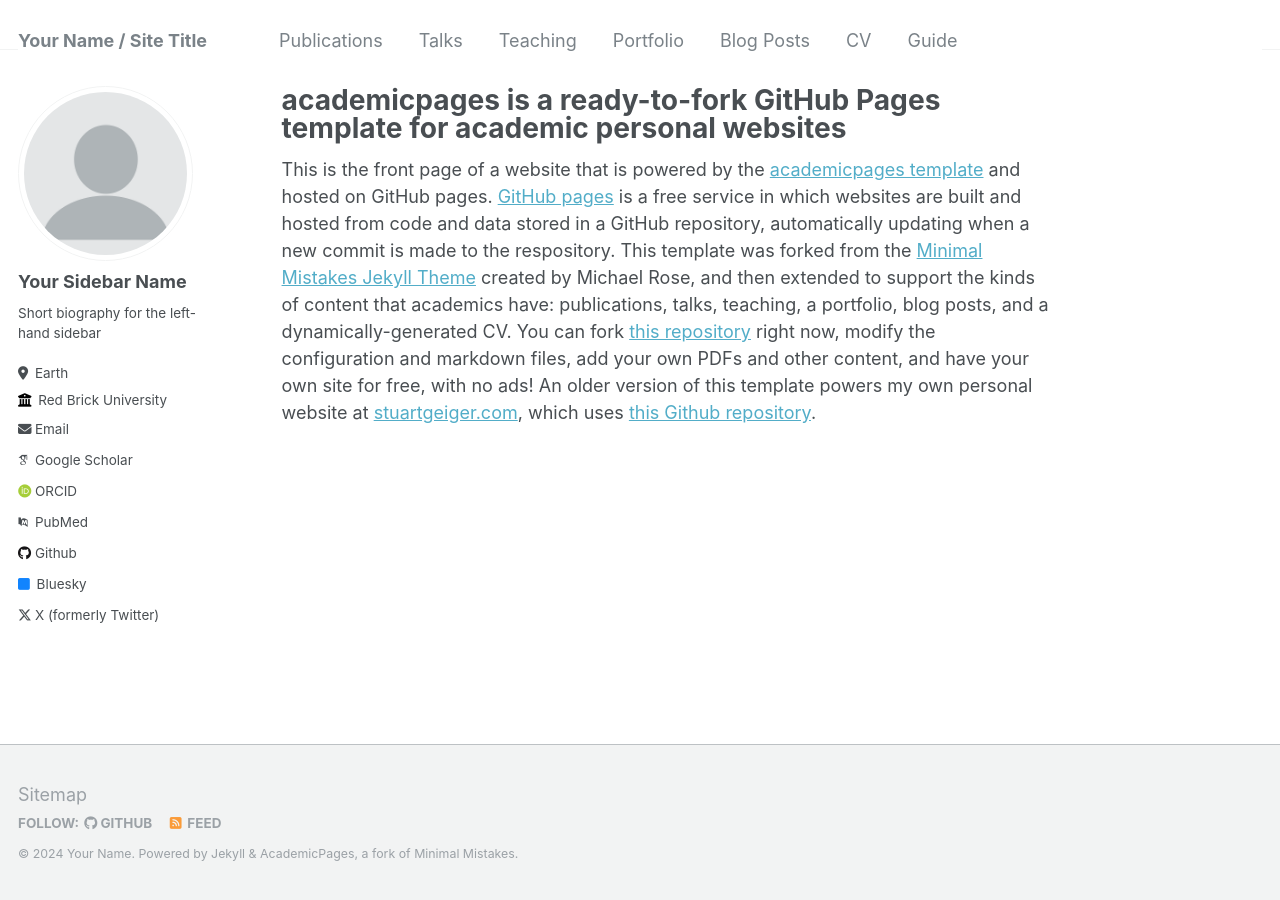
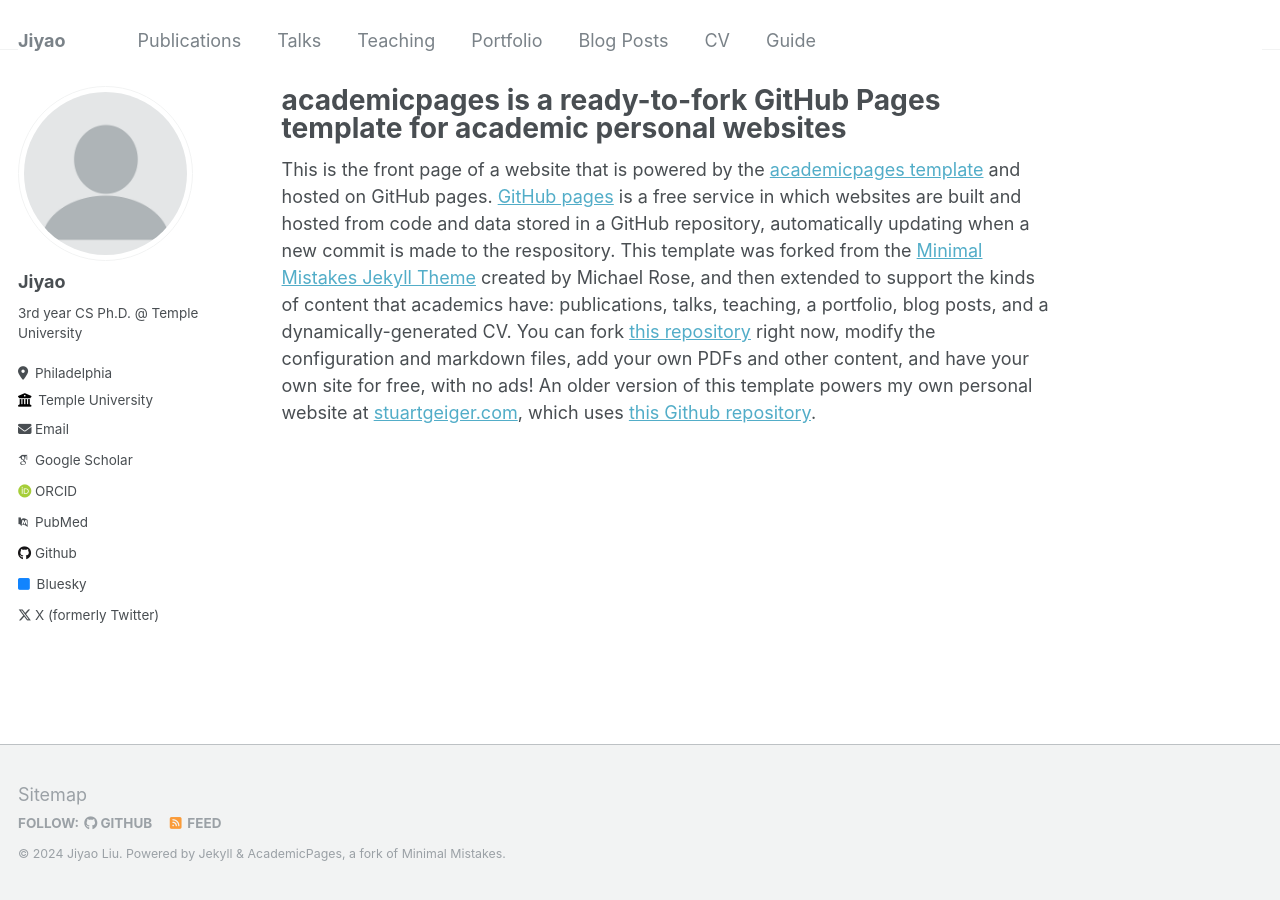
Before and after one commit to Jiyao17/Jiyao17.github.io-backup, a Jekyll site: the page built from _pages/about.md, in a window 1280 px wide. Built offline with Jekyll 4.4.1, drawn with Linux system fonts in a browser that asks for light colours; some web fonts are replaced.

Commit message:
Update _config.yml

```diff
--- a/_config.yml
+++ b/_config.yml
@@ -8,13 +8,13 @@
 
 # Basic Site Settings
 locale                   : "en-US"
-title                    : "Your Name / Site Title"
+title                    : "Jiyao"
 title_separator          : "-"
-name                     : &name "Your Name"
+name                     : &name "Jiyao Liu"
 description              : &description "personal description"
-url                      : https://academicpages.github.io # the base hostname & protocol for your site e.g. "https://mmistakes.github.io"
+url                      : https://Jiyao17.github.io # the base hostname & protocol for your site e.g. "https://mmistakes.github.io"
 baseurl                  : "" # the subpath of your site, e.g. "/blog"
-repository               : "academicpages/academicpages.github.io"
+repository               : "Jiyao17/jiyao17.github.io"
 
 # Site Author - The following control what appear as part of the author content on the side bar.
 #               If a field is blank the icon and link will not appear, otherwise it will be shown.
@@ -22,13 +22,13 @@ repository               : "academicpages/academicpages.github.io"
 author:
   # Biographic information
   avatar           : "profile.png"
-  name             : "Your Sidebar Name"
+  name             : "Jiyao"
   pronouns         : # example: "she/her"
-  bio              : "Short biography for the left-hand sidebar"
-  location         : "Earth"
-  employer         : "Red Brick University"
+  bio              : "3rd year CS Ph.D. @ Temple University"
+  location         : "Philadelphia"
+  employer         : "Temple University"
   uri              : # URL
-  email            : "none@example.org"
+  email            : "jiyao.liu@temple.edu"
 
   # Academic websites
   arxiv            : # URL - Update with the correct link to your profile
```
